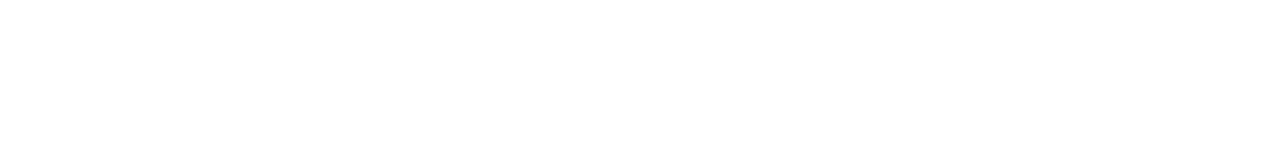
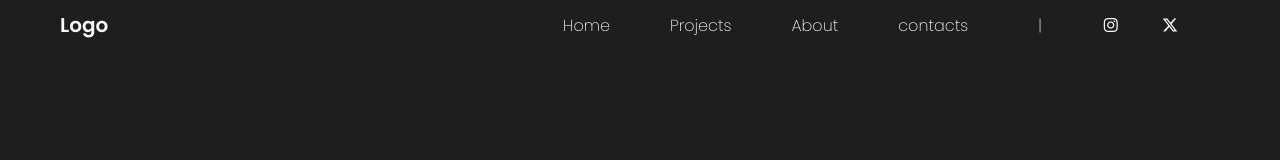
Before and after one commit to Pavan-loop/Portfolio, a plain HTML site: page index.html in a window 1280 px wide. Drawn offline with Linux system fonts and the light colour scheme; a web font is replaced by a local one.

Commit message:
done with navbar

```diff
--- a/index.html
+++ b/index.html
@@ -3,9 +3,33 @@
 <head>
   <meta charset="UTF-8">
   <meta name="viewport" content="width=device-width, initial-scale=1.0">
+  <link rel="preconnect" href="https://fonts.googleapis.com">
+  <link rel="preconnect" href="https://fonts.gstatic.com" crossorigin>
+  <link href="https://fonts.googleapis.com/css2?family=Inter:wght@300&family=Moirai+One&family=Noto+Sans+Thai&family=Open+Sans:ital,wght@0,300;0,400;0,500;0,600;0,700;0,800;1,300&family=Poppins:wght@100;200;300;400;500;600;700&family=Roboto:wght@100;300;400;700&display=swap" rel="stylesheet">
+  <link rel="stylesheet" href="https://cdnjs.cloudflare.com/ajax/libs/font-awesome/6.5.1/css/all.min.css" integrity="sha512-DTOQO9RWCH3ppGqcWaEA1BIZOC6xxalwEsw9c2QQeAIftl+Vegovlnee1c9QX4TctnWMn13TZye+giMm8e2LwA==" crossorigin="anonymous" referrerpolicy="no-referrer" />
+  <link rel="stylesheet" href="style.css">
   <title>Portfolio</title>
 </head>
 <body>
-
+  <div class="nav">
+    <div class="logo">
+      Logo
+    </div>
+    <div class="contact">
+      <ul>
+        <li>Home</li>
+        <li>Projects</li>
+        <li>About</li>
+        <li>contacts</li>
+      </ul>
+    </div>
+    <div class="sep">
+      |
+    </div>
+    <div class="social">
+      <i class="fa-brands fa-instagram"></i>
+      <i class="fa-brands fa-x-twitter"></i>
+    </div>
+  </div>
 </body>
 </html>
--- a/style.css
+++ b/style.css
@@ -0,0 +1,47 @@
+*{
+  margin: 0;
+  padding: 0;
+  background-color: #1E1E1E;
+  font-family: 'Poppins';
+  color: #F8F7F9;
+}
+.nav{
+  height: 50px;
+  display: flex;
+  flex-direction: row;
+  justify-content: space-between;
+  align-items: center;
+}
+.logo{
+  flex: 2;
+  padding-left: 60px;
+  font-weight: 600;
+  font-size: 20px;
+  cursor: pointer;
+}
+.contact{
+  flex: 1;
+  font-weight: 200;
+}
+ul{
+  list-style: none;
+  display: flex;
+}
+ul li{
+  margin-left: 30px;
+  margin-right: 30px;
+  cursor: pointer;
+}
+.sep{
+  font-weight: 200;
+  margin-left: 40px;
+  margin-right: 40px;
+}
+.social{
+  flex: 0.5;
+  display: flex;
+  justify-items: center;
+  justify-content: space-around;
+  padding-right: 80px;
+  cursor: pointer;
+}
```
